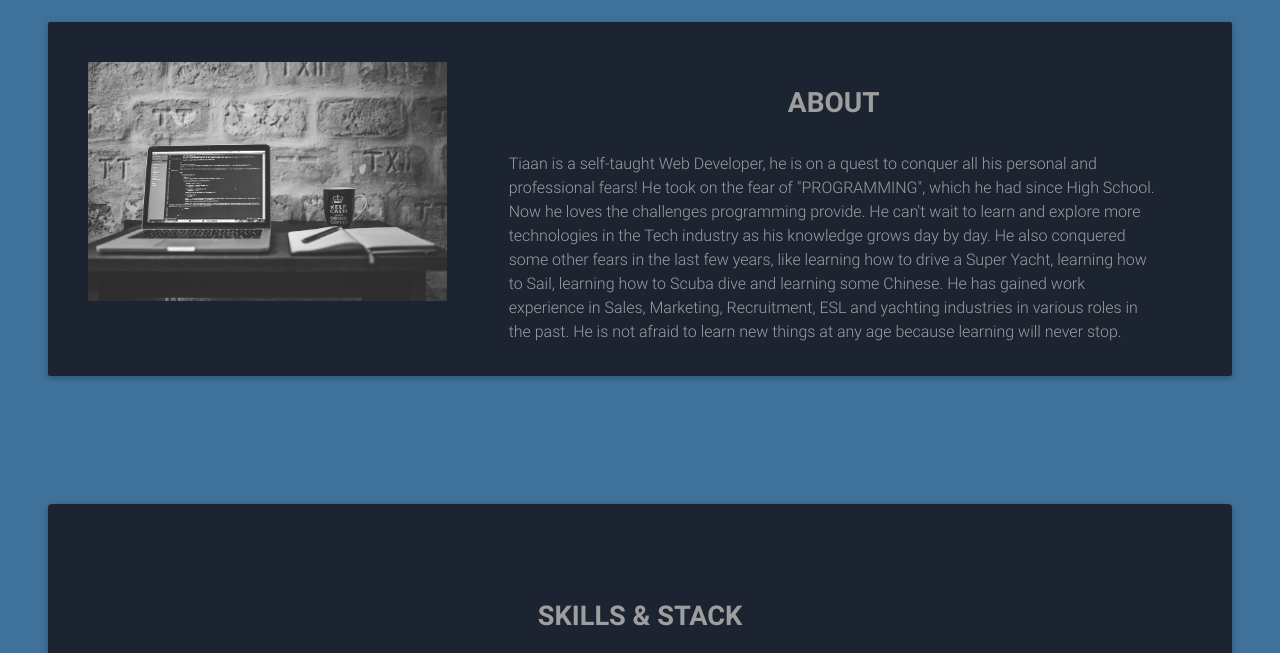
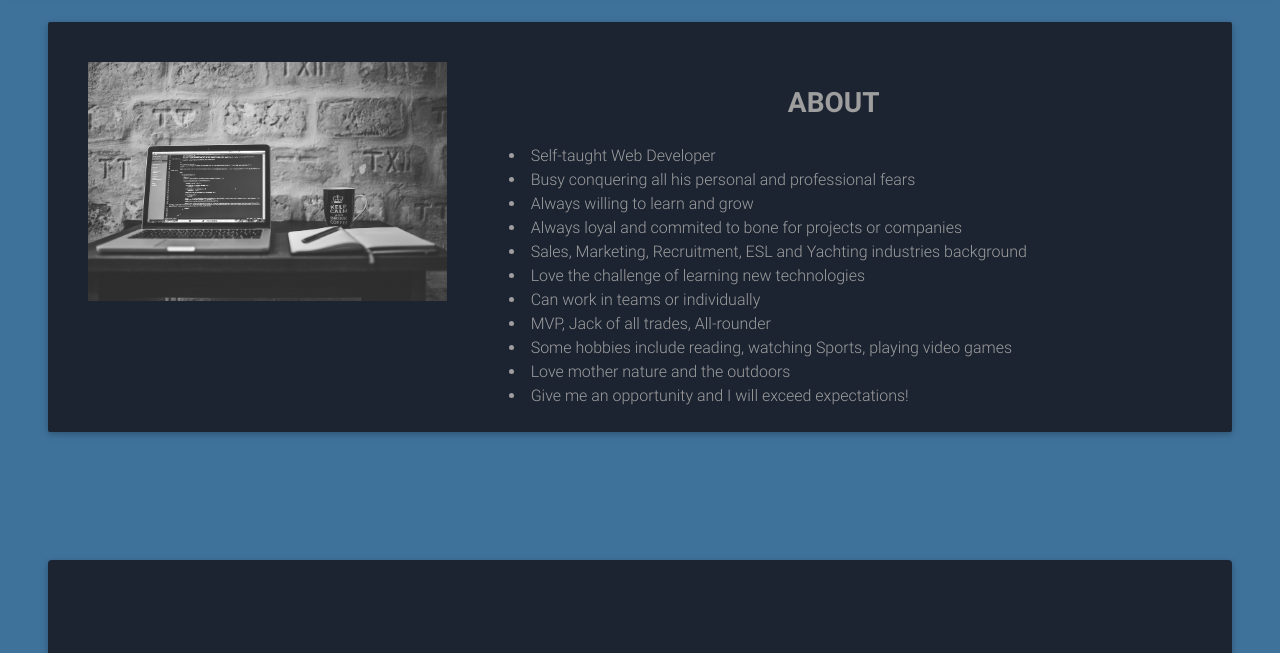
Before and after one commit to Galoopi/tiaans-portfolio, a website: page index.html in a window 1280 px wide. Shown: the part 74-727 px from the top of the page. Drawn offline with Linux system fonts and the light colour scheme.

Commit message:
updated about and project links

```diff
--- a/index.html
+++ b/index.html
@@ -97,14 +97,17 @@
 
       <h3 class="card-title h3 my-4 grey-text text-center text-uppercase" id="About"><strong>About</strong></h3>
 
-      <p class="card-text py-2 grey-text">Tiaan is a self-taught Web Developer, he is on a quest to conquer all his personal and professional fears!
-    He took on the fear of "PROGRAMMING", which he had since High School. Now he loves the challenges programming provide. He can't wait to learn and explore more technologies in the Tech industry as his knowledge grows day by day.
-
-    He also conquered some other fears in the last few years, like learning how to drive a Super Yacht, learning how to Sail, learning how to Scuba dive and learning some Chinese.
-
-    He has gained work experience in Sales, Marketing, Recruitment, ESL and yachting industries in various roles in the past.
-
-    He is not afraid to learn new things at any age because learning will never stop.</p>
+        <li class="grey-text">Self-taught Web Developer</li>
+        <li class="grey-text">Busy conquering all his personal and professional fears</li>
+        <li class="grey-text">Always willing to learn and grow</li>
+        <li class="grey-text">Always loyal and commited to bone for projects or companies</li>
+        <li class="grey-text">Sales, Marketing, Recruitment, ESL and Yachting industries background</li>
+        <li class="grey-text">Love the challenge of learning new technologies</li>
+        <li class="grey-text">Can work in teams or individually </li>
+        <li class="grey-text">MVP, Jack of all trades, All-rounder</li>
+        <li class="grey-text">Some hobbies include reading, watching Sports, playing video games </li>
+        <li class="grey-text">Love mother nature and the outdoors</li>
+        <li class="grey-text">Give me an opportunity and I will exceed expectations!</li>
 
     </div>
     <!-- Grid column -->
@@ -114,6 +117,7 @@
 
 </div>
 <!-- News jumbotron -->
+
 
 
 
@@ -432,10 +436,10 @@
       <!-- Provides extra visual weight and identifies the primary action in a set of buttons -->
 
       <a class="btn grey-text btn-sm" href="https://random-quotes-and-chuck-norris-jokes.netlify.com/"><i class="fas fa-clone left"></i> Random Quotes & Chuck Norris Jokes - View project</a>
-      <a class="btn grey-text btn-sm" href="https://github.com/Galoopi/restaurant-website"><i class="fas fa-clone left"></i> Restaurant Website - View project</a>
-      <a class="btn grey-text btn-sm" href="https://github.com/Galoopi/countdown-timer"><i class="fas fa-clone left"></i> Countdown Timer View Project</a>
-      <a class="btn grey-text btn-sm" href="https://github.com/Galoopi/draw-on-canvas"><i class="fas fa-clone left"></i> Draw on Canvas View Project</a>
-      <a class="btn grey-text btn-sm" href="https://github.com/Galoopi/whack-a-mole"><i class="fas fa-clone left"></i> Wack-a-Mole View Project</a>
+      <a class="btn grey-text btn-sm" href="https://codepen.io/galoopi/pen/qgLpya"><i class="fas fa-clone left"></i> Restaurant Website - View project</a>
+      <a class="btn grey-text btn-sm" href="https://codepen.io/galoopi/pen/MWgbOar"><i class="fas fa-clone left"></i> Countdown Timer View Project</a>
+      <a class="btn grey-text btn-sm" href="https://codepen.io/galoopi/pen/xxKRPZm"><i class="fas fa-clone left"></i> Draw on Canvas View Project</a>
+      <a class="btn grey-text btn-sm" href="https://codepen.io/galoopi/pen/JjPbOEV?editors=1100"><i class="fas fa-clone left"></i> Wack-a-Mole View Project</a>
 
     </div>
 
```
